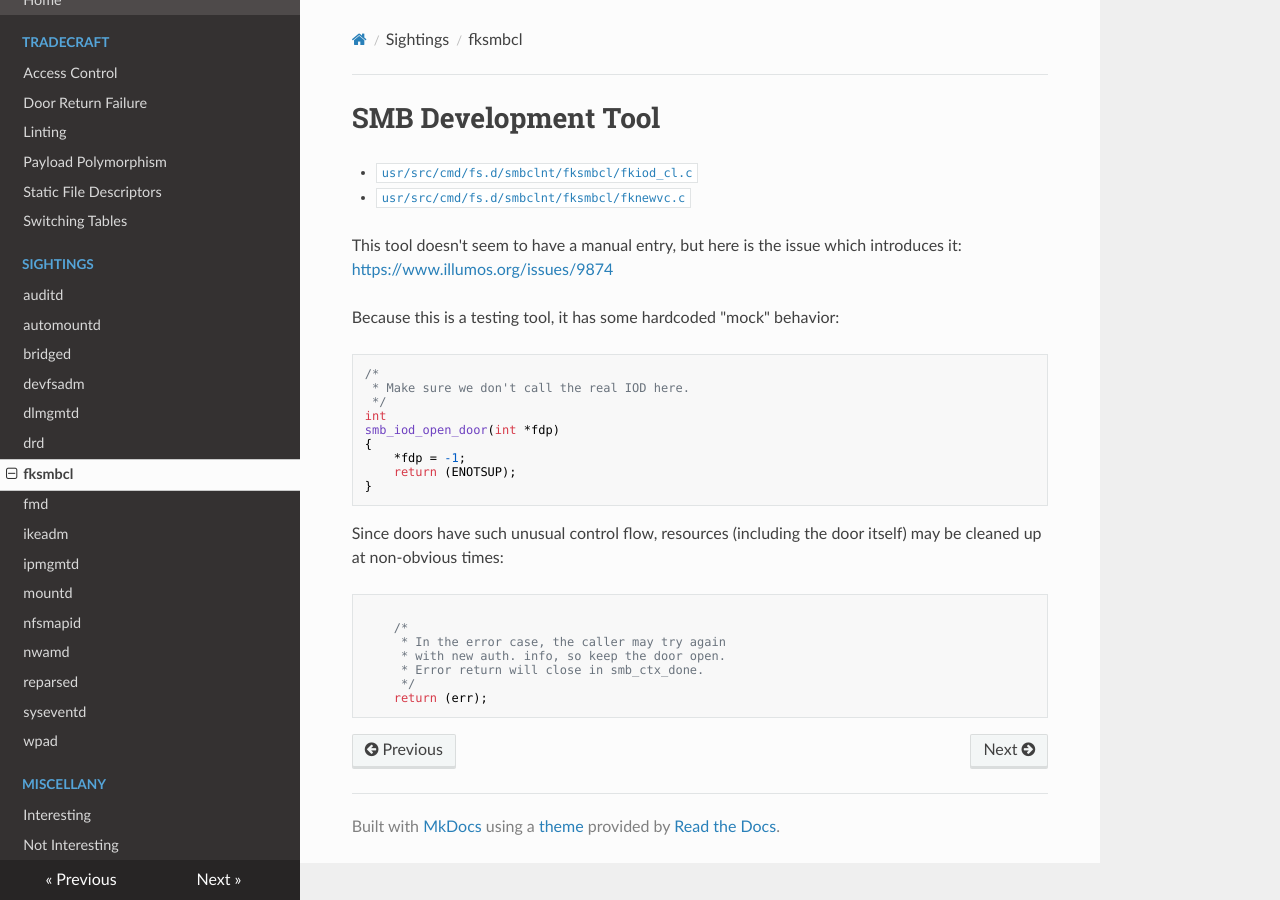
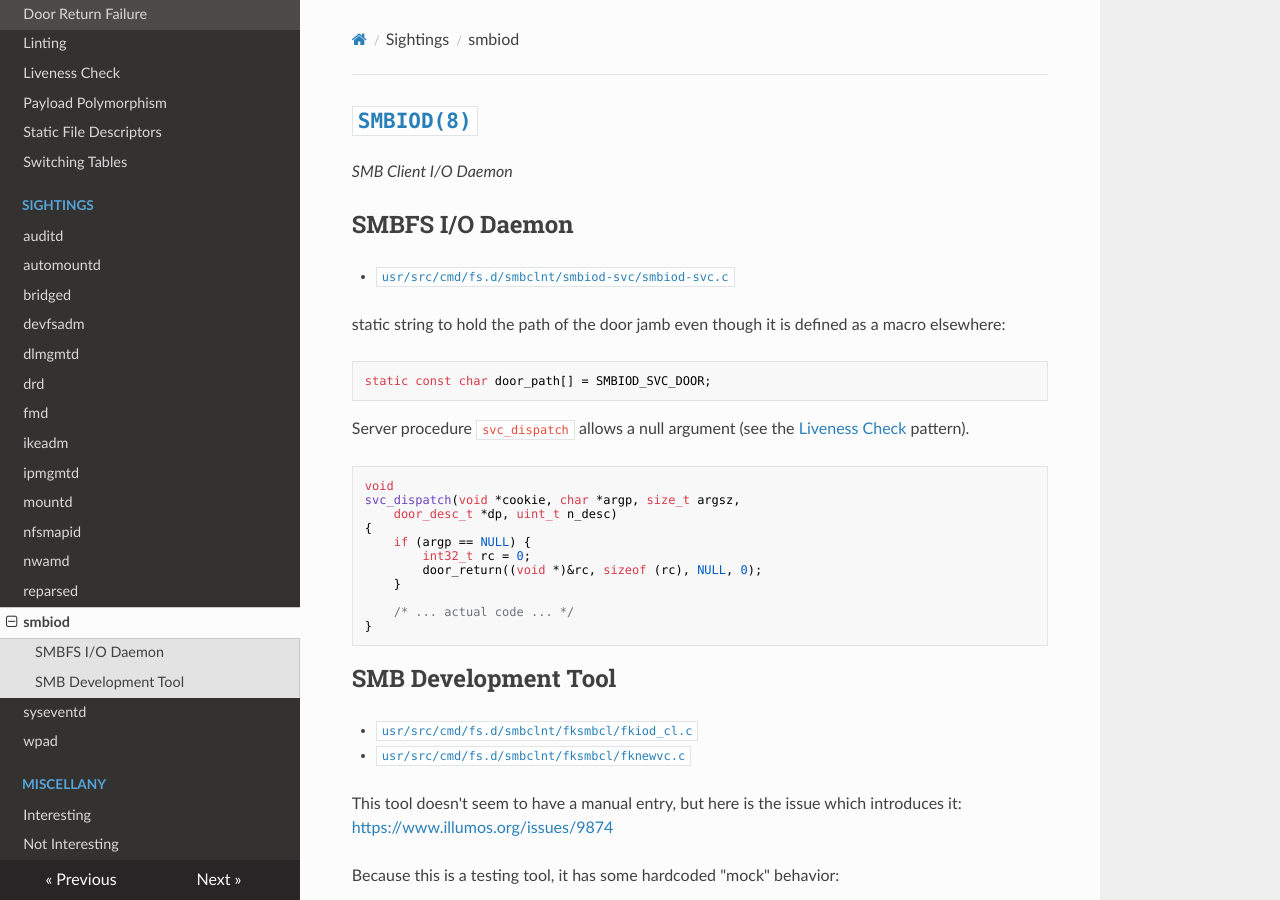
Before and after one commit to robertdfrench/doors-in-the-wild, an MkDocs documentation site: the page built from docs/smbiod.md, in a window 1280 px wide and 900 px high. Built offline with MkDocs 1.6.1, drawn with Linux system fonts in a browser that asks for light colours; nearby versions of some CDN libraries.

Commit message:
Consolidate SMBIOD(8), describe Liveness Checks

````diff
--- a/docs/fksmbcl.md
+++ b/docs/smbiod.md
@@ -1,4 +1,35 @@
-# SMB Development Tool
+# [`SMBIOD(8)`](https://illumos.org/man/8/smbiod)
+*SMB Client I/O Daemon*
+
+
+## SMBFS I/O Daemon
+* [`usr/src/cmd/fs.d/smbclnt/smbiod-svc/smbiod-svc.c`](https://github.com/illumos/illumos-gate/blob/master/usr/src/cmd/fs.d/smbclnt/smbiod-svc/smbiod-svc.c)
+
+static string to hold the path of the door jamb even though it is defined as a
+macro elsewhere:
+
+```c
+static const char door_path[] = SMBIOD_SVC_DOOR;
+```
+
+Server procedure `svc_dispatch` allows a null argument (see the [Liveness
+Check](liveness_check.md) pattern).
+
+```c
+void
+svc_dispatch(void *cookie, char *argp, size_t argsz,
+    door_desc_t *dp, uint_t n_desc)
+{
+	if (argp == NULL) {
+        int32_t rc = 0;
+        door_return((void *)&rc, sizeof (rc), NULL, 0);
+	}
+
+    /* ... actual code ... */
+}
+```
+
+## SMB Development Tool
 * [`usr/src/cmd/fs.d/smbclnt/fksmbcl/fkiod_cl.c`](https://github.com/illumos/illumos-gate/blob/master/usr/src/cmd/fs.d/smbclnt/fksmbcl/fkiod_cl.c)
 * [`usr/src/cmd/fs.d/smbclnt/fksmbcl/fknewvc.c`](https://github.com/illumos/illumos-gate/blob/master/usr/src/cmd/fs.d/smbclnt/fksmbcl/fknewvc.c)
 
--- a/mkdocs.yml
+++ b/mkdocs.yml
@@ -6,6 +6,7 @@ nav:
     - Access Control: dbac.md
     - Door Return Failure: door_return_failure.md
     - Linting: linting.md
+    - Liveness Check: liveness_check.md
     - Payload Polymorphism: payload_polymorphism.md
     - Static File Descriptors: static_file_descriptor.md
     - Switching Tables: switching_table.md
@@ -16,7 +17,6 @@ nav:
     - devfsadm: devfsadm.md
     - dlmgmtd: dlmgmtd.md
     - drd: drd.md
-    - fksmbcl: fksmbcl.md
     - fmd: fmd.md
     - ikeadm: ikeadm.md
     - ipmgmtd: ipmgmtd.md
@@ -24,6 +24,7 @@ nav:
     - nfsmapid: nfsmapid.md
     - nwamd: nwamd.md
     - reparsed: reparsed.md
+    - smbiod: smbiod.md
     - syseventd: sysevent.md
     - wpad: wpa_supplicant.md
   - Miscellany:
````
Also changed, not shown: README.md (+1 -1 lines), docs/liveness_check.md (added, +36 -0 lines).
